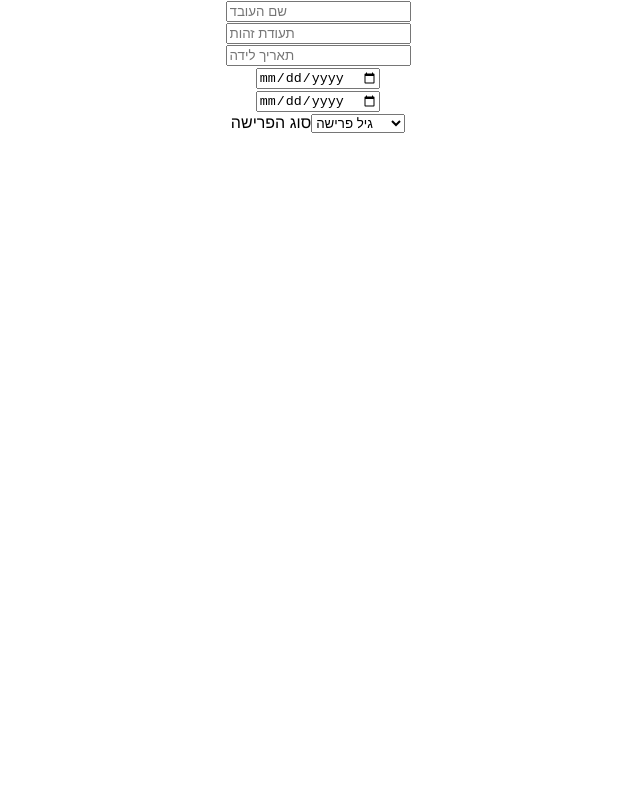
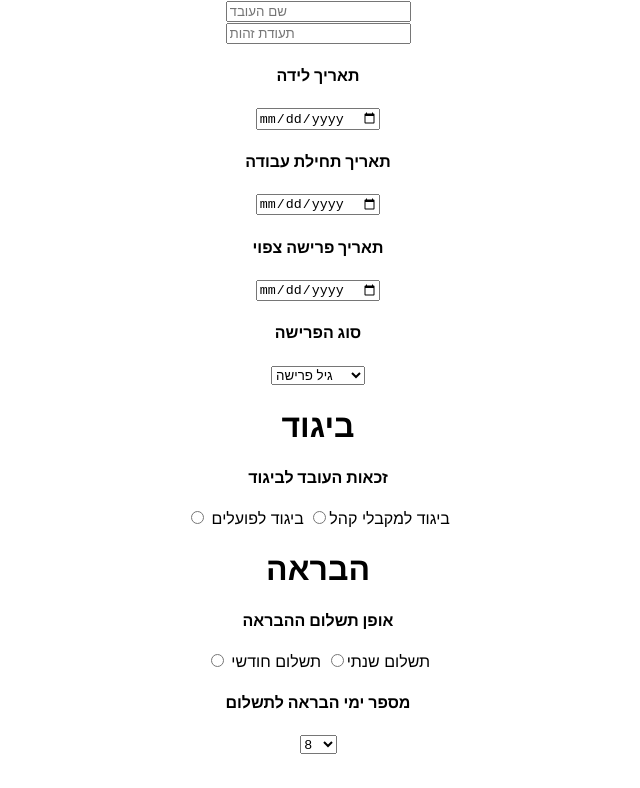
Before and after one commit to miriamYom/RetirementSimulator, a React (Create React App) app in the folder client/: page /GeneralData in a window 1280 px wide. Shown: the top 788 px of the page, without its empty margins (322-962 px from the left). Built offline with nearby package versions, Linux system fonts and the light colour scheme.

Commit message:
מידע כללי על עובד רגיל מוכן😒- הפרצוף הזה בגלל שעבדתי על זה יותר מדי זמן

```diff
--- a/client/src/RetirementSimulator/UserSee/GeneralData.js
+++ b/client/src/RetirementSimulator/UserSee/GeneralData.js
@@ -1,32 +1,146 @@
+import { useState } from "react";
 import { useForm } from "react-hook-form"
 
 function GeneralData() {
+    // לבדוק על קינון קומפוננטות אמור להיות קליל
+
+    let months =
+        <>
+            <option value="January">ינואר</option>
+            <option value="February">פברואר</option>
+            <option value="March">מרץ</option>
+            <option value="April">אפריל</option>
+            <option value="May">מאי</option>
+            <option value="June">יוני</option>
+            <option value="July">יולי</option>
+            <option value="August">אוגוסט</option>
+            <option value="September">ספטמבר</option>
+            <option value="October">אוקטובר</option>
+            <option value="November">נובמבר</option>
+            <option value="December">דצמבר</option>
+        </>
+
     const { register, handleSubmit } = useForm();
+    const [isDismissal, setIsDismissal] = useState(true);
+    const [reason, setReason] = useState('retirementAge');
+    const [isClothingForAudienceMembers, setIsClothingForAudienceMembers] = useState(false);
+    const [isMonthlyClothingPayment, setIsMonthlyClothingPayment] = useState(false);
+    const [isThreeLevel, setIsThreeLevel] = useState(false);
+    const [isCurrentYear, setIsCurrentYear] = useState(false);
+    const [isMonthlyRecoveryPayment, setIsMonthlyRecoveryPayment] = useState(false);
+
+    const clothingForAudienceMembers = e => {
+        setIsClothingForAudienceMembers(e.target.value);
+    }
+
+    const monthlyClothingPayment = e => {
+        setIsMonthlyClothingPayment(e.target.value);
+    }
+
+    const threeLevel = e => {
+        setIsThreeLevel(e.target.value);
+    }
+
+    const Reason = e => {
+        setReason(e.target.value);
+    }
+
+    const currentYear = e => {
+        setIsCurrentYear(e.target.value);
+    }
+
+    const monthlyRecoveryPayment = e => {
+        setIsMonthlyRecoveryPayment(e.target.value);
+    }
 
     return (
-
         <>
             <center>
                 <input name="name" {...register('name')} placeholder="שם העובד"></input>
                 <br></br>
                 <input name="id" {...register('id')} placeholder="תעודת זהות"></input>
-                <br></br>
-                <input name="birthDate" {...register('birthDate')} placeholder="תאריך לידה"></input>
-                <br></br>
-                <input name="startWorkDate" {...register('startWorkDate')} placeholder="תאריך תחילת עבודה" type="date"></input>
-                <br></br>
-                <input name="retirementDate" {...register('retirementDate')} placeholder="תאריך פרישה צפוי" type="date"></input>
-                <br></br>
-                <label>סוג הפרישה</label>
-                <select name="reason" {...register("reason")}>
+                <h4>תאריך לידה</h4>
+                <input name="birthDate" {...register('birthDate')} type="date"></input>
+                <h4>תאריך תחילת עבודה</h4>
+                <input name="startWorkDate" {...register('startWorkDate')} type="date"></input>
+                <h4>תאריך פרישה צפוי</h4>
+                <input name="retirementDate" {...register('retirementDate')} type="date"></input>
+                <h4>סוג הפרישה</h4>
+                <select name="reason" {...register("reason")}
+                    onChange={Reason}>
                     <option value="retirementAge">גיל פרישה</option>
                     <option value="resignation">התפטרות</option>
                     <option value="dismissal">פיטורין</option>
                     <option value="retirementForHealthReasons">סיבה רפואית</option>
                     <option value="death">מוות</option>
                 </select>
+
                 <br></br>
+                {reason === "dismissal" ?
+                    (<>
+                        <h4>חלף הודעה מוקדמת</h4>
+                        <select name="advanceNotice" {...register("advanceNotice")}>
+                            <option value="notEligible">לא זכאי</option>
+                            <option value="month">חודש</option>
+                            <option value="twoMonths">חודשיים</option>
+                            <option value="treeMonths">שלושה חודשים</option>
+                        </select>
+                    </>) : null}
+                <h1>ביגוד</h1>
+                <h4>זכאות העובד לביגוד</h4>
+                <input type="radio" value="false" name="isClothingForAudienceMembers" {...register('isClothingForAudienceMembers')} onChange={clothingForAudienceMembers} /> ביגוד למקבלי קהל
+                <input type="radio" value="true" name="isClothingForAudienceMembers" {...register('isClothingForAudienceMembers')} onChange={clothingForAudienceMembers} /> ביגוד לפועלים
+
+                {isClothingForAudienceMembers === "true" ?
+                    (<>
+                        <br></br>
+                        <h4>אופן תשלום הביגוד</h4>
+                        <input type="radio" value="false" name="isMonthlyClothingPayment" {...register('isMonthlyClothingPayment')} onChange={monthlyClothingPayment} /> חודשי
+                        <input type="radio" value="true" name="isMonthlyClothingPayment" {...register('isMonthlyClothingPayment')} onChange={monthlyClothingPayment} /> שנתי
+                        <h4>רמת הביגוד</h4>
+                        <input type="radio" value="false" name="IsThreeLevel" {...register('IsThreeLevel')} onChange={threeLevel} /> רמה 3
+                        <input type="radio" value="true" name="IsThreeLevel" {...register('IsThreeLevel')} onChange={threeLevel} /> רמה 4
+                    </>) : null}
+                {isMonthlyClothingPayment === "false" ?
+                    (<>
+                        <h4>חודש תשלום הביגוד</h4>
+                        <select name="monthOfClothingPayment" {...register("monthOfClothingPayment")}>
+                            {months}
+                        </select>
+                    </>) : null}
+
+                {isClothingForAudienceMembers === "true" ?
+                    (<>
+                        <h4>השנה עבורה משולם הביגוד</h4>
+                        <input type="radio" value="true" name="IsCurrentYear" {...register('IsCurrentYear')} onChange={currentYear} /> שנה קנדרית קודמת
+                        <input type="radio" value="false" name="IsCurrentYear" {...register('IsCurrentYear')} onChange={currentYear} /> שנה נוכחית
+                    </>) : null}
+
+                <h1>הבראה</h1>
+                <h4>אופן תשלום ההבראה</h4>
+                <input type="radio" value="true" name="IsMonthlyRecoveryPayment" {...register('IsMonthlyRecoveryPayment')} onChange={monthlyRecoveryPayment} /> תשלום שנתי
+                <input type="radio" value="false" name="IsMonthlyRecoveryPayment" {...register('IsMonthlyRecoveryPayment')} onChange={monthlyRecoveryPayment} /> תשלום חודשי
+                {console.log("תשלום חודשי ", isMonthlyRecoveryPayment)}
+
+                <h4>מספר ימי הבראה לתשלום</h4>
+                <select name="numberOfDaysOfRecoveryToBePaid" {...register("numberOfDaysOfRecoveryToBePaid")}>
+                    <option value="8">8</option>
+                    <option value="9">9</option>
+                    <option value="10">10</option>
+                    <option value="11">11</option>
+                    <option value="12">12</option>
+                    <option value="13">13</option>
+                </select>
+
+                {isMonthlyRecoveryPayment === "false" ?
+                    (<>
+                        <h4>חודש תשלום ההבראה</h4>
+                        <select name="recoveryPaymentMonth" {...register("recoveryPaymentMonth")}>
+                            {months}
+                        </select>
+                    </>) : null}
             </center>
+
         </>
     )
 }
```
Also changed, not shown: 1 other file (tests, documents, lock files or other folders).
